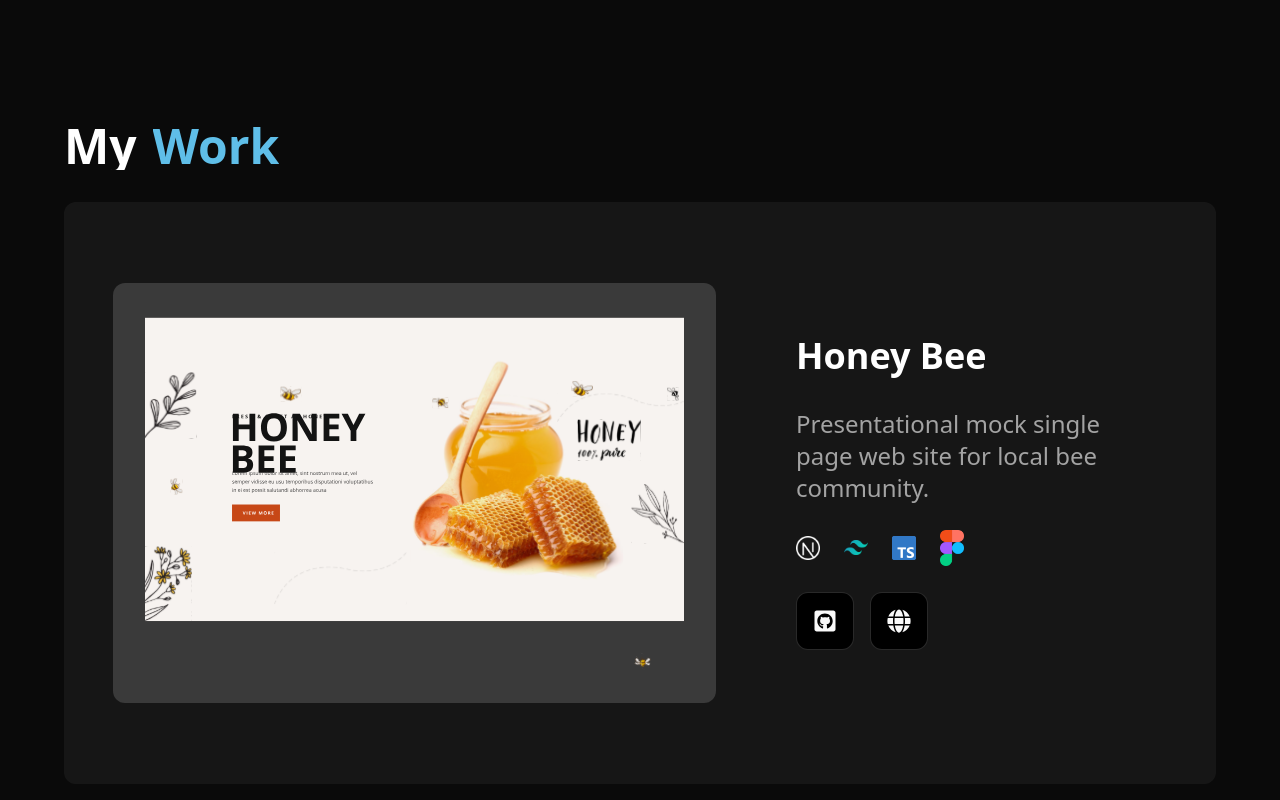
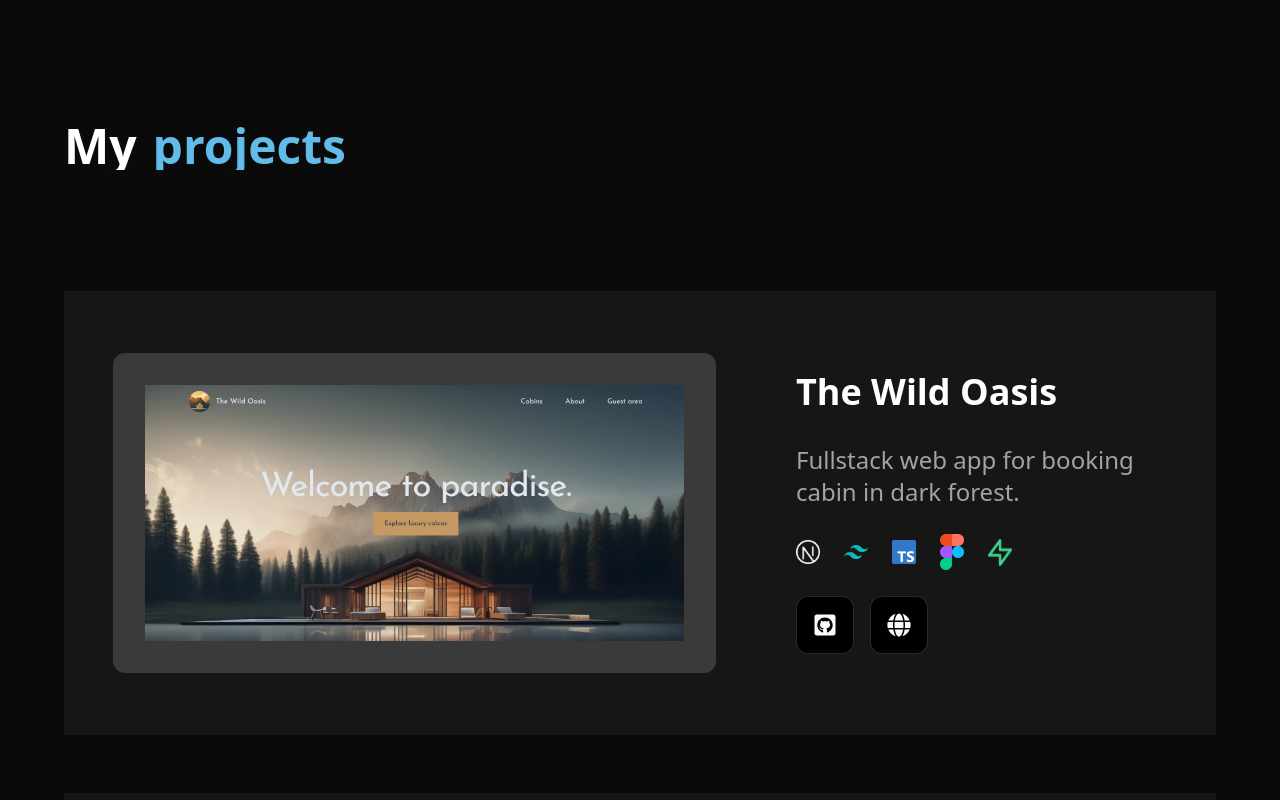
Before and after one commit to YiPei1994/portfolio3, a React (Vite) app: page / in a window 1280 px wide. Shown: the part 980-1780 px from the top of the page. Built offline with nearby package versions, Linux system fonts and the light colour scheme.

Commit message:
add - new project the wild oasis

```diff
--- a/src/contants.ts
+++ b/src/contants.ts
@@ -1,6 +1,6 @@
 import { ThemeInput } from "react-github-calendar";
 
-export const links = ["work", "about"];
+export const links = ["projects", "about"];
 
 export const explicitTheme: ThemeInput = {
   light: ["#f3e8ff", "#d8b4fe", "#a855f7", "#7e22ce", "#581c87"],
@@ -11,6 +11,14 @@ export const colorBg =
   "bg-gradient-to-r from-[#FFE074] via-[#50CAE4] to-[#9B5CFF] inline-block text-transparent bg-clip-text font-bold";
 
 export const projects = [
+  {
+    title: "The Wild Oasis",
+    description: "Fullstack web app for booking cabin in dark forest.",
+    usedTechs: ["nextjs", "tailwind", "typescript", "figma", "supabase"],
+    web: "https://the-wild-oasis-web.vercel.app/",
+    github: "https://github.com/YiPei1994/the-wild-oasis-web.git",
+    content: "/projectImages/wild_oasis.jpg",
+  },
   {
     title: "Honey Bee",
     description:
@@ -67,7 +75,7 @@ export const freetimeSkills = [
     style: "w-7 h-7 opacity-[0.15]  absolute top-[18.5%] right-[44.5%]",
   },
   {
-    name: "dockers",
+    name: "docker",
     style: "w-12 h-12 opacity-[0.57]  absolute top-[78.5%] left-[22.5%]",
   },
   {
--- a/src/layouts/heroSection/HeroText.tsx
+++ b/src/layouts/heroSection/HeroText.tsx
@@ -25,7 +25,9 @@ function HeroText() {
       </Reveal>
       <Button className="uppercase text-2xl max-md:self-start flex gap-4 items-center ">
         <FaFileAlt className="text-white" />
-        <a href="/cv.pdf">My resume</a>
+        <a href="/cv.pdf" target="_blank">
+          My resume
+        </a>
       </Button>
     </div>
   );
--- a/src/layouts/workSection/MyWork.tsx
+++ b/src/layouts/workSection/MyWork.tsx
@@ -13,11 +13,11 @@ function MyWork() {
         <SideSectionHeader className="flex-row flex gap-4">
           <Reveal>My</Reveal>
           <Reveal delayTime={0.35}>
-            <ChangingColor text="Work" />
+            <ChangingColor text="projects" />
           </Reveal>
         </SideSectionHeader>
       </div>
-      <div className="bg-neutral-100/5 py-8 rounded-xl group border  border-transparent hover:border-neutral-400/25 duration-300 transition-all">
+      <div className=" py-8 rounded-xl  ">
         {projects.map((project, i) => (
           <Work key={i} project={project} />
         ))}
--- a/src/layouts/workSection/Work.tsx
+++ b/src/layouts/workSection/Work.tsx
@@ -15,7 +15,7 @@ type WorkProps = {
 
 function Work({ project }: WorkProps) {
   return (
-    <div className="p-4 md:p-6 lg:p-8 xl:p-12 flex flex-col gap-4 lg:flex-row lg:gap-12 lg:items-center">
+    <div className="group p-4 md:p-6 lg:p-8 xl:p-12 flex flex-col gap-4 lg:flex-row lg:gap-12 lg:items-center mt-[5%] bg-neutral-100/5 border  border-transparent hover:border-neutral-400/25 duration-300 transition-all">
       <div className="w-full h-full lg:w-3/5 p-4 lg:p-8 bg-neutral-400/25 rounded-xl">
         <a href={project.web} target="_blank">
           <img
```
Also changed, not shown: public/projectImages/wild_oasis.jpg (added), public/techsImages/docker.png (renamed from public/techsImages/dockers.png).
